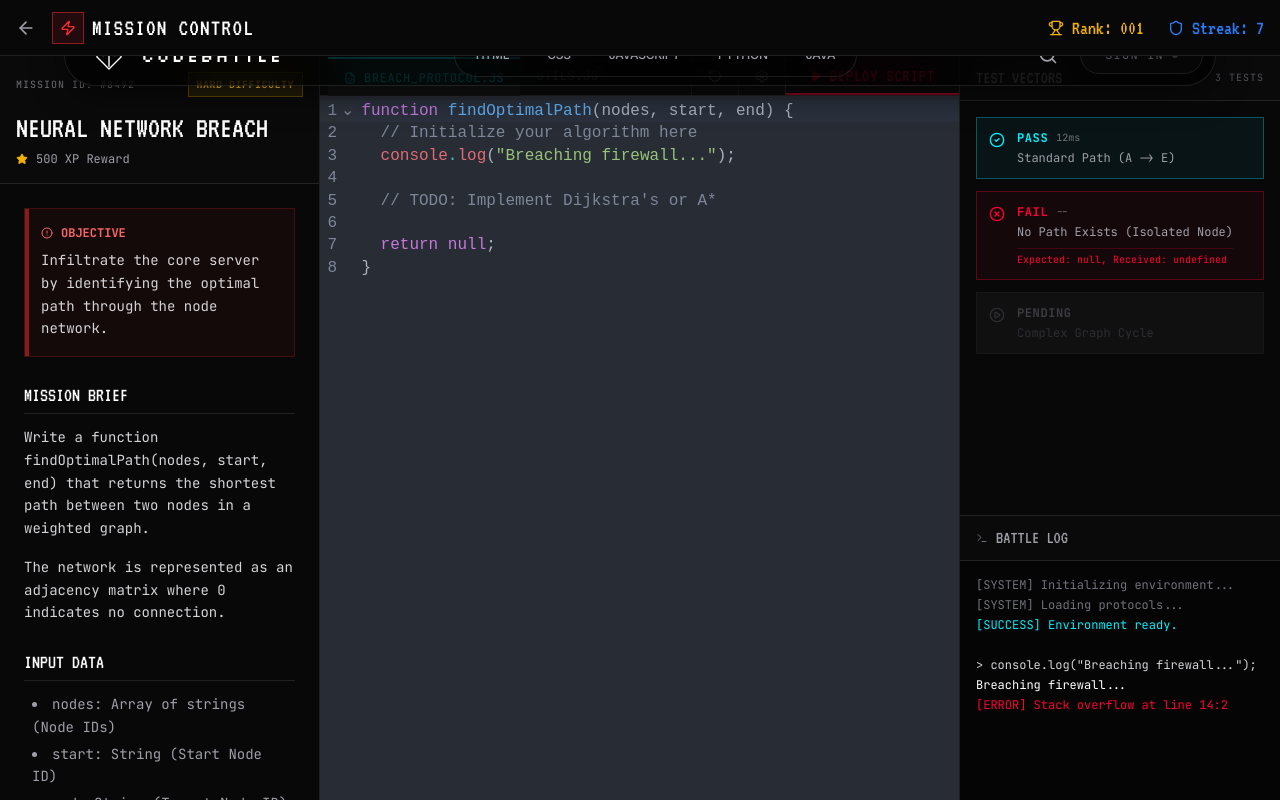
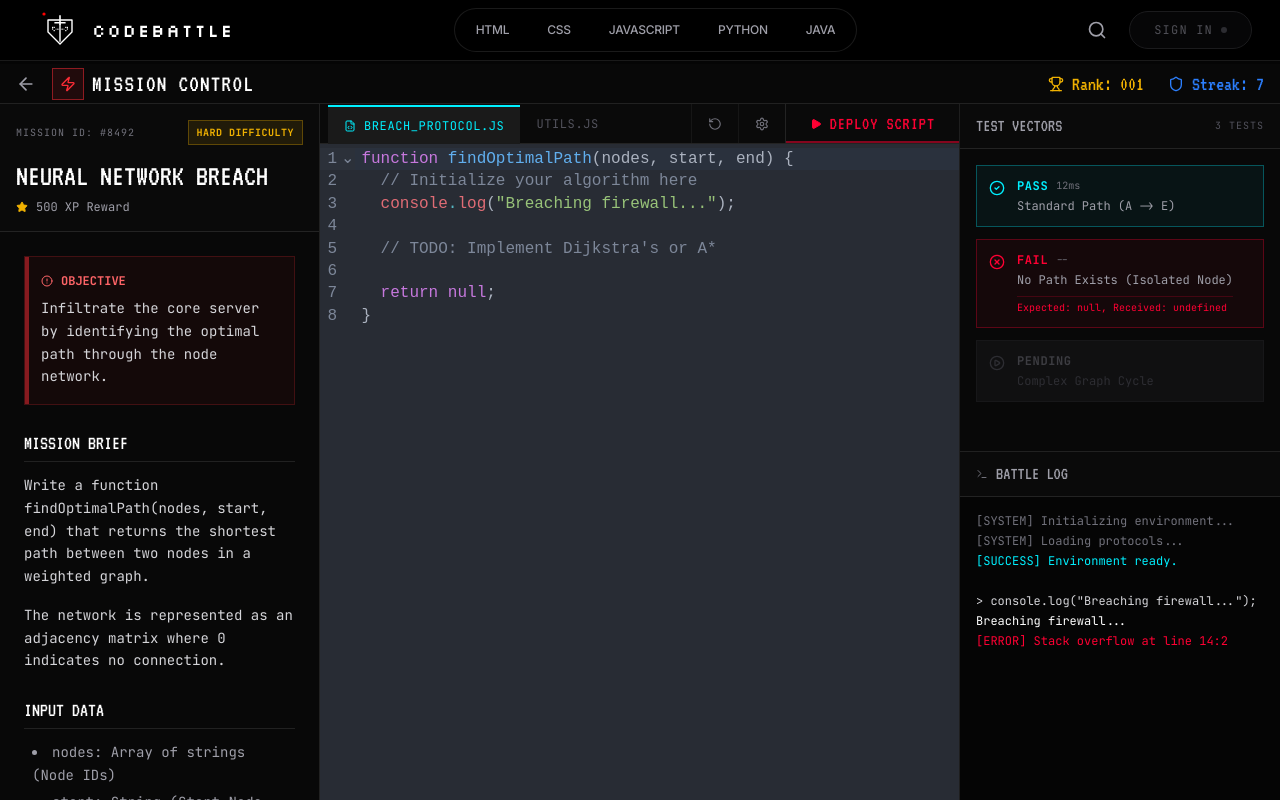
Before and after one commit to sumitkumards07/CodeBattel, a Next.js app: page /battle in a window 1280 px wide. Shown: the top 800 px of the page. Built offline with nearby package versions, Linux system fonts and the light colour scheme.

Commit message:
Fix Battle Interface layout: fixed nav, compact mission control, cyberpunk editor theme

```diff
--- a/components/battle/BattleLayout.tsx
+++ b/components/battle/BattleLayout.tsx
@@ -12,10 +12,10 @@ interface BattleLayoutProps {
 
 export default function BattleLayout({ leftPanel, centerPanel, rightPanel }: BattleLayoutProps) {
     return (
-        <div className="min-h-screen bg-[#050505] text-white flex flex-col font-mono overflow-hidden">
+        <div className="h-screen bg-[#050505] text-white flex flex-col font-mono overflow-hidden pt-16">
 
             {/* Top Bar */}
-            <header className="h-14 border-b border-white/10 flex items-center justify-between px-4 bg-[#080808] z-50">
+            <header className="h-10 border-b border-white/10 flex items-center justify-between px-4 bg-[#080808] z-30 relative">
                 <div className="flex items-center gap-4">
                     <Link href="/" className="flex items-center gap-2 text-zinc-400 hover:text-white transition-colors">
                         <ArrowLeft className="w-5 h-5" />
--- a/components/battle/EditorPanel.tsx
+++ b/components/battle/EditorPanel.tsx
@@ -23,7 +23,7 @@ export default function EditorPanel() {
 
                 {/* File Tabs */}
                 <div className="flex items-end h-full px-2">
-                    <div className="h-full flex items-center gap-2 px-4 bg-[#111] border-t-2 border-[#00F0FF] text-[#00F0FF] text-xs font-mono uppercase tracking-wider relative top-[1px]">
+                    <div className="h-full flex items-center gap-2 px-4 bg-[#1a1a1a] border-t-2 border-[#00F0FF] text-[#00F0FF] text-xs font-mono uppercase tracking-wider relative top-[1px]">
                         <FileCode className="w-3 h-3" />
                         breach_protocol.js
                     </div>
@@ -42,7 +42,7 @@ export default function EditorPanel() {
                     </button>
                     <button className="h-full px-6 flex items-center gap-2 bg-transparent text-[#FF0033] hover:bg-[#FF0033]/10 transition-colors border-l border-white/10 font-['VT323'] uppercase text-lg tracking-wider group relative overflow-hidden">
                         <Play className="w-3 h-3 fill-current" />
-                        Deploy Script
+                        DEPLOY SCRIPT
                         <div className="absolute inset-0 border-b-2 border-[#FF0033] opacity-50 group-hover:opacity-100 transition-opacity"></div>
                     </button>
                 </div>
@@ -53,7 +53,7 @@ export default function EditorPanel() {
                 <CodeMirror
                     value={code}
                     height="100%"
-                    theme={oneDark}
+                    theme={oneDark} // Temporarily keep oneDark, will add custom theme if user insists on specific JSON
                     extensions={[javascript({ jsx: true })]}
                     onChange={(value) => setCode(value)}
                     className="absolute inset-0 text-base font-mono"
--- a/components/landing/Navigation.tsx
+++ b/components/landing/Navigation.tsx
@@ -7,8 +7,8 @@ import Logo from "./Logo";
 
 export default function Navigation() {
     return (
-        <nav className="fixed top-6 left-0 right-0 z-50 flex justify-center px-4 w-full">
-            <div className="glass-panel rounded-full px-2 py-2 flex items-center gap-2 max-w-6xl w-full justify-between shadow-glass-glow transition-all duration-300 hover:border-primary/50 bg-black/80">
+        <nav className="fixed top-0 left-0 right-0 z-50 flex justify-center w-full border-b border-white/10 bg-black/90 backdrop-blur-md">
+            <div className="w-full px-6 py-2 flex items-center gap-2 justify-between">
 
                 {/* Brand Logo */}
                 <Link href="/" className="flex items-center gap-3 pl-4 hover:opacity-80 transition-opacity">
```
